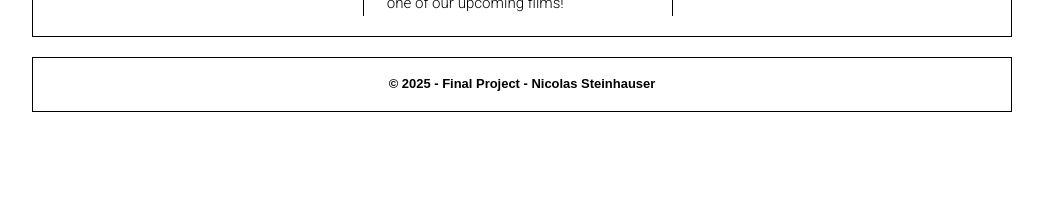
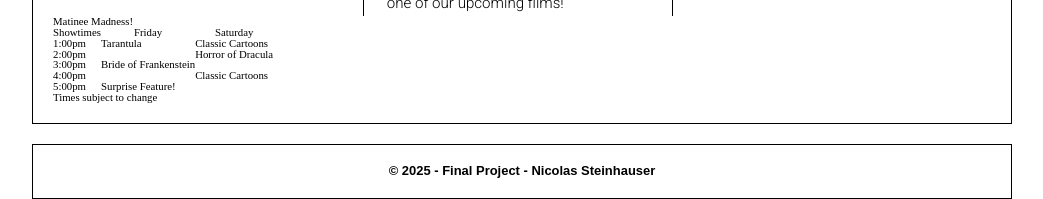
Before and after one commit to nicostein13/WEB110_Final, a plain HTML site: page index.html in a window 1280 px wide. Shown: the part 739-938 px from the top of the page, without its empty margins (118-1161 px from the left). Before the commit the page ends 851 px from the top, so only its background shows below. Drawn offline with Linux system fonts and the light colour scheme; a web font is replaced by a local one.

Commit message:
Table HTML

```diff
--- a/index.html
+++ b/index.html
@@ -11,6 +11,7 @@
         <link href="https://fonts.googleapis.com/css2?family=Road+Rage&display=swap" rel="stylesheet">
         <link href="https://fonts.googleapis.com/css2?family=Roboto:wght@300&display=swap" rel="stylesheet">
         <link rel="stylesheet" href="styles/style.css">
+        <link rel="stylesheet" href="styles/ownstyle.css">
     </head>
     <body>
         <header>
@@ -59,7 +60,46 @@
             </aside>
 
             <!--- ADD THE SHOWTIMES TABLE HERE -->
+            <h2>Matinee Madness!</h2>
+              <table>
+                <tr>
+                <th>Showtimes</th>
+                <th>Friday</th>
+                <th>Saturday</th>
+                </tr>
 
+                <tr>
+                <td>1:00pm</td>
+                <td rowspan="2">Tarantula</td>
+                <td>Classic Cartoons</td>
+                </tr>
+
+                <tr>
+                <td>2:00pm</td>
+                <td rowspan="2">Horror of Dracula</td>
+                </tr>
+
+                <tr>
+                <td>3:00pm</td>
+                <td rowspan="2">Bride of Frankenstein</td>
+                </tr>
+
+                <tr>
+                <td>4:00pm</td>
+                <td>Classic Cartoons</td>
+                </tr>
+
+                <tr>
+                <td>5:00pm</td>
+                <td colspan="2">Surprise Feature!</td>
+                </tr>
+
+                <tr>
+                <td colspan="3">
+                    Times subject to change
+                </td>
+                </tr>
+            </table>
 
             <!---  ADD THE FORM HERE -->
 
```
